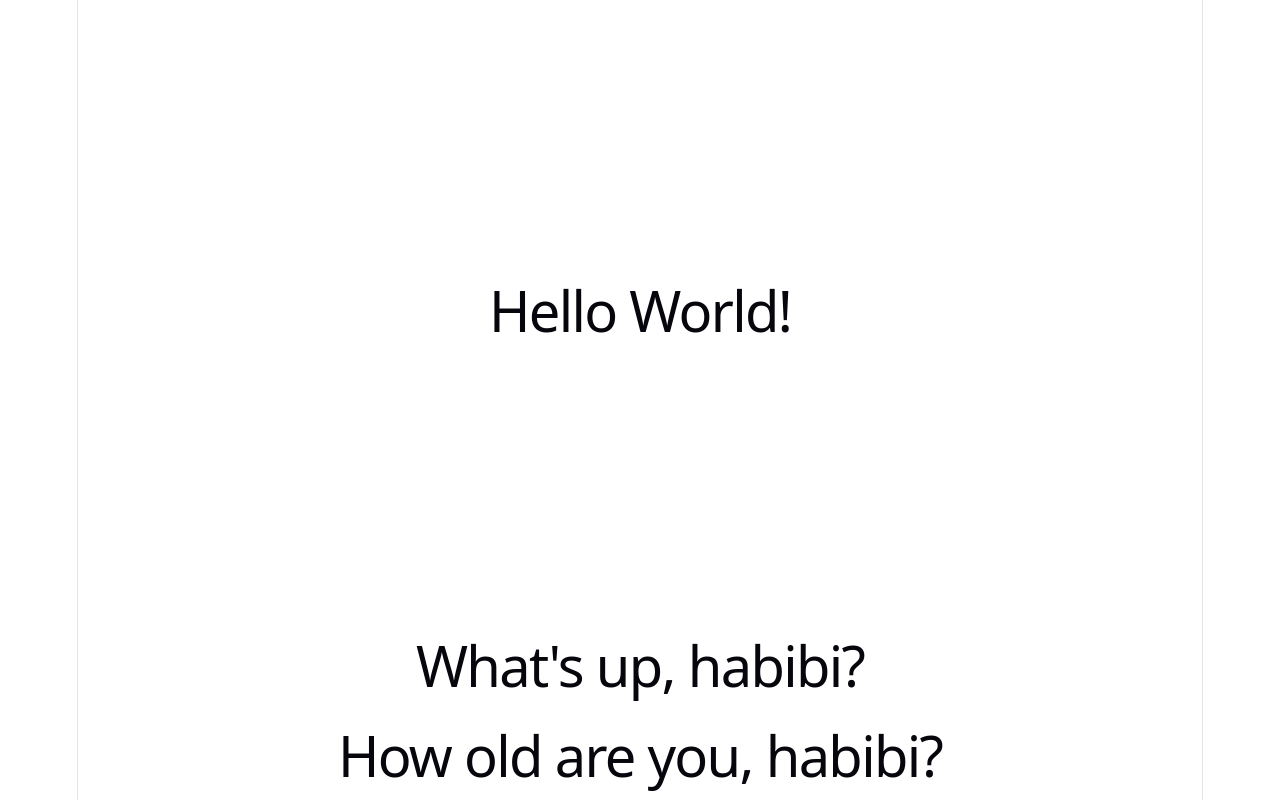
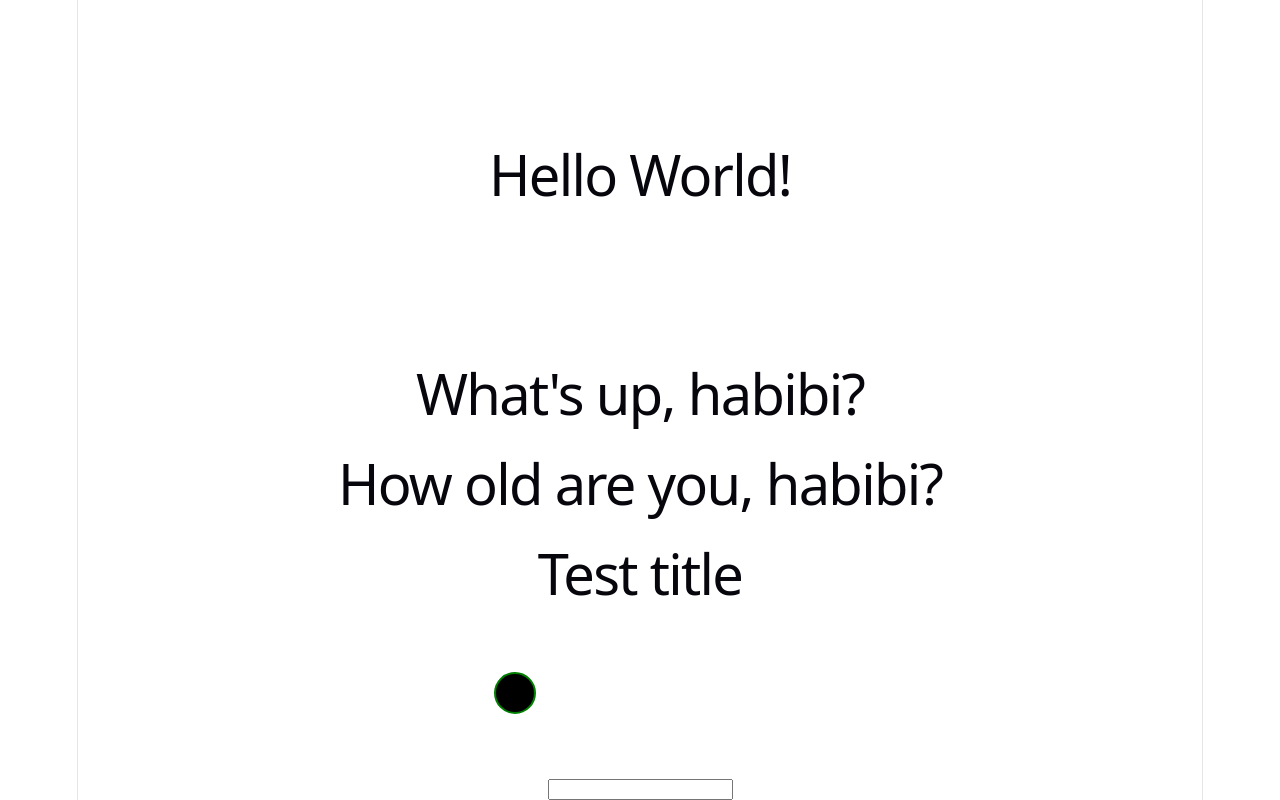
Before and after one commit to justCallMeArslan/react, a React (Vite) app in the folder projects/my-first-react-app/: page / in a window 1280 px wide. Built offline with nearby package versions, Linux system fonts and the light colour scheme.

Commit message:
docs: completed lesson on JSX and updated depencdancies

```diff
--- /dev/null
+++ b/projects/my-first-react-app/src/htmlToJSX.jsx
@@ -0,0 +1,16 @@
+function HtmlToJSX() {
+    return (
+        <div>
+            <h1>Test title</h1>
+            <svg>
+                <circle cx="25" cy="75" r="20" stroke="green" strokeWidth="2" />
+            </svg>
+            <form>
+                <input type="text" />
+            </form>
+        </div>
+
+    );
+}
+
+export default HtmlToJSX;
--- a/projects/my-first-react-app/src/main.jsx
+++ b/projects/my-first-react-app/src/main.jsx
@@ -4,6 +4,7 @@
 import App from './App.jsx'
 import Greetings from './Greetings'
 import AskAge, { cube, foo, graph } from './Graph.jsx';
+import HtmlToJSX from './htmlToJSX.jsx'
 
 
 // naemd functions cant be used as JSX part, its basic JS and should be used separately
@@ -25,5 +26,6 @@
     <App />
     <Greetings />
     <AskAge />
+    <HtmlToJSX />
   </StrictMode>,
 )
```
Also changed, not shown: 1 other file (tests, documents, lock files or other folders).
